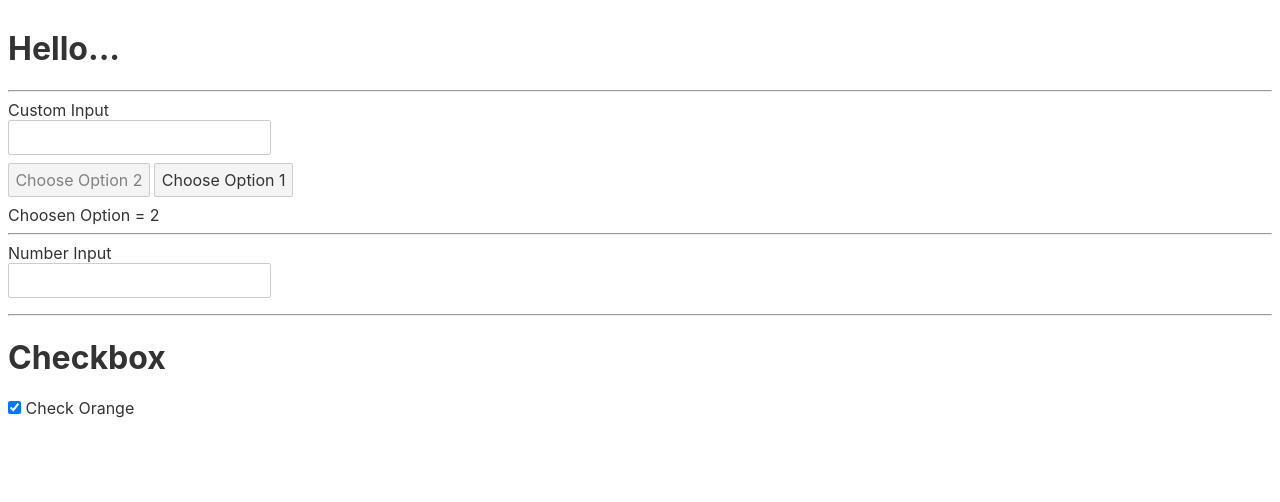
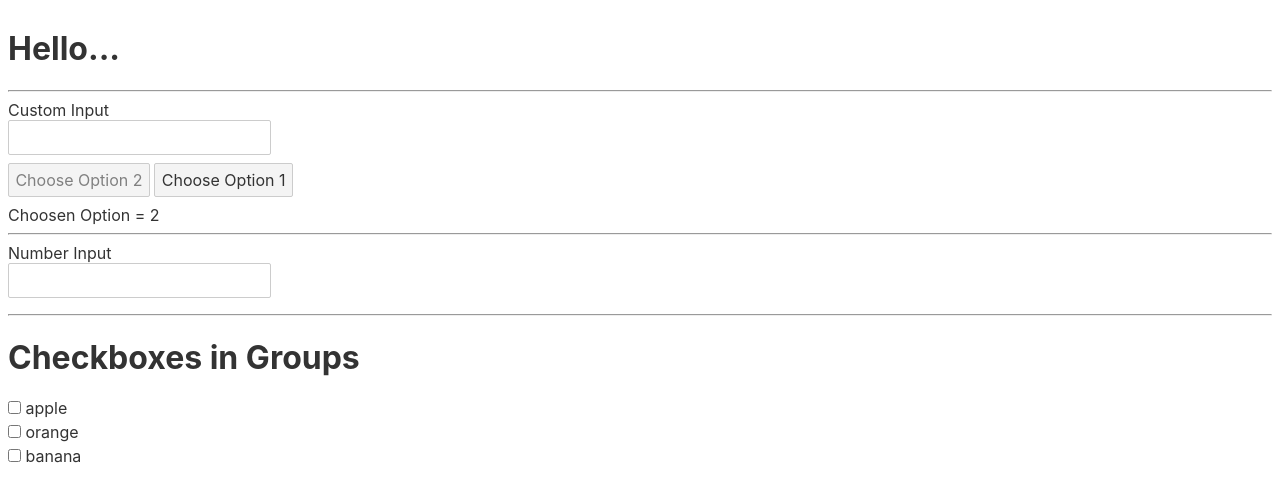
Before and after one commit to smarigowda/my-svelte-project, a Svelte app: page / in a window 1280 px wide. Shown: the top 502 px of the page. Built offline with nearby package versions, Linux system fonts and the light colour scheme.

Commit message:
SUC-24 grouping checkboxes and binding values of groups into array. Added scss support

```diff
--- a/package.json
+++ b/package.json
@@ -12,7 +12,9 @@
     "svelte": "^3.0.0"
   },
   "dependencies": {
-    "sirv-cli": "^0.4.4"
+    "node-sass": "^4.12.0",
+    "sirv-cli": "^0.4.4",
+    "svelte-preprocess": "^2.15.0"
   },
   "scripts": {
     "build": "rollup -c",
--- a/rollup.config.js
+++ b/rollup.config.js
@@ -1,18 +1,19 @@
-import svelte from 'rollup-plugin-svelte';
-import resolve from 'rollup-plugin-node-resolve';
-import commonjs from 'rollup-plugin-commonjs';
-import livereload from 'rollup-plugin-livereload';
-import { terser } from 'rollup-plugin-terser';
+import svelte from "rollup-plugin-svelte";
+import resolve from "rollup-plugin-node-resolve";
+import commonjs from "rollup-plugin-commonjs";
+import livereload from "rollup-plugin-livereload";
+import { terser } from "rollup-plugin-terser";
+import autoPreprocess from "svelte-preprocess";
 
 const production = !process.env.ROLLUP_WATCH;
 
 export default {
-	input: 'src/main.js',
+  input: "src/main.js",
   output: {
     sourcemap: true,
-		format: 'iife',
-		name: 'app',
-		file: 'public/bundle.js'
+    format: "iife",
+    name: "app",
+    file: "public/bundle.js"
   },
   plugins: [
     svelte({
@@ -21,8 +22,11 @@ export default {
       // we'll extract any component CSS out into
       // a separate file — better for performance
       css: css => {
-				css.write('public/bundle.css');
-			}
+        css.write("public/bundle.css");
+      },
+      preprocess: autoPreprocess({
+        /* options */
+      })
     }),
 
     // If you have external dependencies installed from
@@ -32,13 +36,14 @@ export default {
     // https://github.com/rollup/rollup-plugin-commonjs
     resolve({
       browser: true,
-			dedupe: importee => importee === 'svelte' || importee.startsWith('svelte/')
+      dedupe: importee =>
+        importee === "svelte" || importee.startsWith("svelte/")
     }),
     commonjs(),
 
     // Watch the `public` directory and refresh the
     // browser on changes when not in production
-		!production && livereload('public'),
+    !production && livereload("public"),
 
     // If we're building for production (npm run build
     // instead of npm run dev), minify
--- a/src/App.svelte
+++ b/src/App.svelte
@@ -4,18 +4,20 @@
   let value = "";
   let number;
   let selectedOption = 2;
-  let orangeChecked = true;
+  let fruitsChecked = [];
+  let fruits = ["apple", "orange", "banana"];
   $: console.log("value = ", value);
   $: console.log("number =", number);
   $: console.log("selectedOption =", selectedOption);
-  $: console.log("orangeChecked =", orangeChecked);
+  $: console.log("fruitsChecked =", fruitsChecked);
 </script>
 
 <style lang="scss">
   .container {
-    & > input {
       outline: none;
-    }
+      & input {
+        color: blue;
+      }
   }
 </style>
 
@@ -30,9 +32,15 @@
   <label for="">Number Input</label>
   <input type="number" bind:value={number} />
   <hr />
-  <h1>Checkbox</h1>
-  <label for="">
-    <input type="checkbox" bind:checked={orangeChecked}/>
-    Check Orange
-  </label>
+  <h1>Checkboxes in Groups</h1>
+  {#each fruits as fruit}
+    <label for="">
+      <input
+        type="checkbox"
+        name={fruit}
+        value={fruit}
+        bind:group={fruitsChecked} />
+      {fruit}
+    </label>
+  {/each}
 </div>
```
Also changed, not shown: 1 other file (tests, documents, lock files or other folders). Lines whose indentation alone changed are shown as unchanged.
